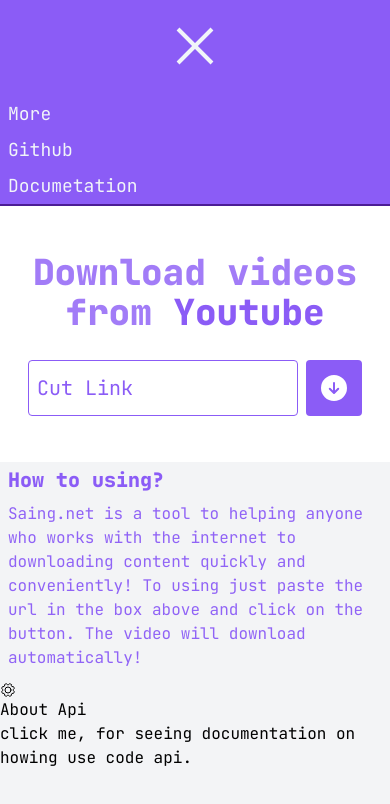
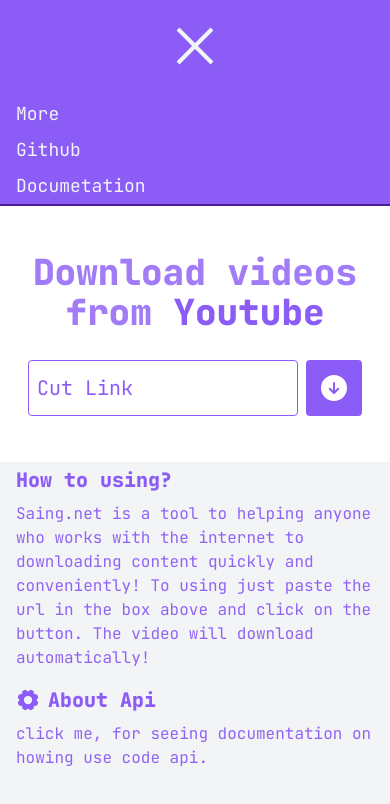
Before and after one commit to jsalexsandro/saing, a Next.js app: page / in a window 390 px wide. Both pictures are taken after a click on the element 195 px from the left and 48 px from the top of the page. Shown: the top 804 px of the page. Built offline with nearby package versions, Linux system fonts and the light colour scheme.

Commit message:
fix:Added Styles of Mobile Interface

```diff
--- a/src/components/Menu.tsx
+++ b/src/components/Menu.tsx
@@ -11,13 +11,13 @@
     <menu className="sm:hidden bg-violet-500 border-b-2 border-violet-900">
       <div>
         <ul className="text-lg text-slate-100">
-          <li className="px-2 py-1">
+          <li className="px-4 py-1">
             <a href="#" className="hover:text-slate-300 transition-colors">More</a>
           </li>
-          <li className="px-2 py-1">
+          <li className="px-4 py-1">
             <a href="#" className="hover:text-slate-300 transition-colors">Github</a>
           </li>
-          <li className="px-2 py-1">
+          <li className="px-4 py-1">
             <a href="#" className="hover:text-slate-300 transition-colors">Documetation</a>
           </li>
         </ul>
--- a/src/components/Section.tsx
+++ b/src/components/Section.tsx
@@ -3,7 +3,7 @@
 export function Section(){
   return (
     <section className="flex items-center justify-center flex-wrap">
-      <article className="px-2 py-1 block ">
+      <article className="px-4 py-1 block">
         <h2 className="text-violet-500 font-extrabold text-xl">
           How to using?
         </h2>
@@ -13,15 +13,17 @@
           The video will download automatically!
         </p>
       </article>
-      <article>
-        <div>
-          <Gear />
-          <h2>
+      <article className="px-4 py-1 block">
+        <div className="flex items-center gap-2">
+          <Gear size={24} weight="fill" className="text-violet-500" />
+          <h2 className="text-xl font-extrabold text-violet-500">
             About Api
           </h2>
         </div>
-        <div>
-          click me, for seeing documentation on howing use code api.
+        <div className="py-2">
+          <p className="text-violet-500 opacity-95">
+            click me, for seeing documentation on howing use code api.
+          </p>
         </div>
       </article>
     </section>
```
